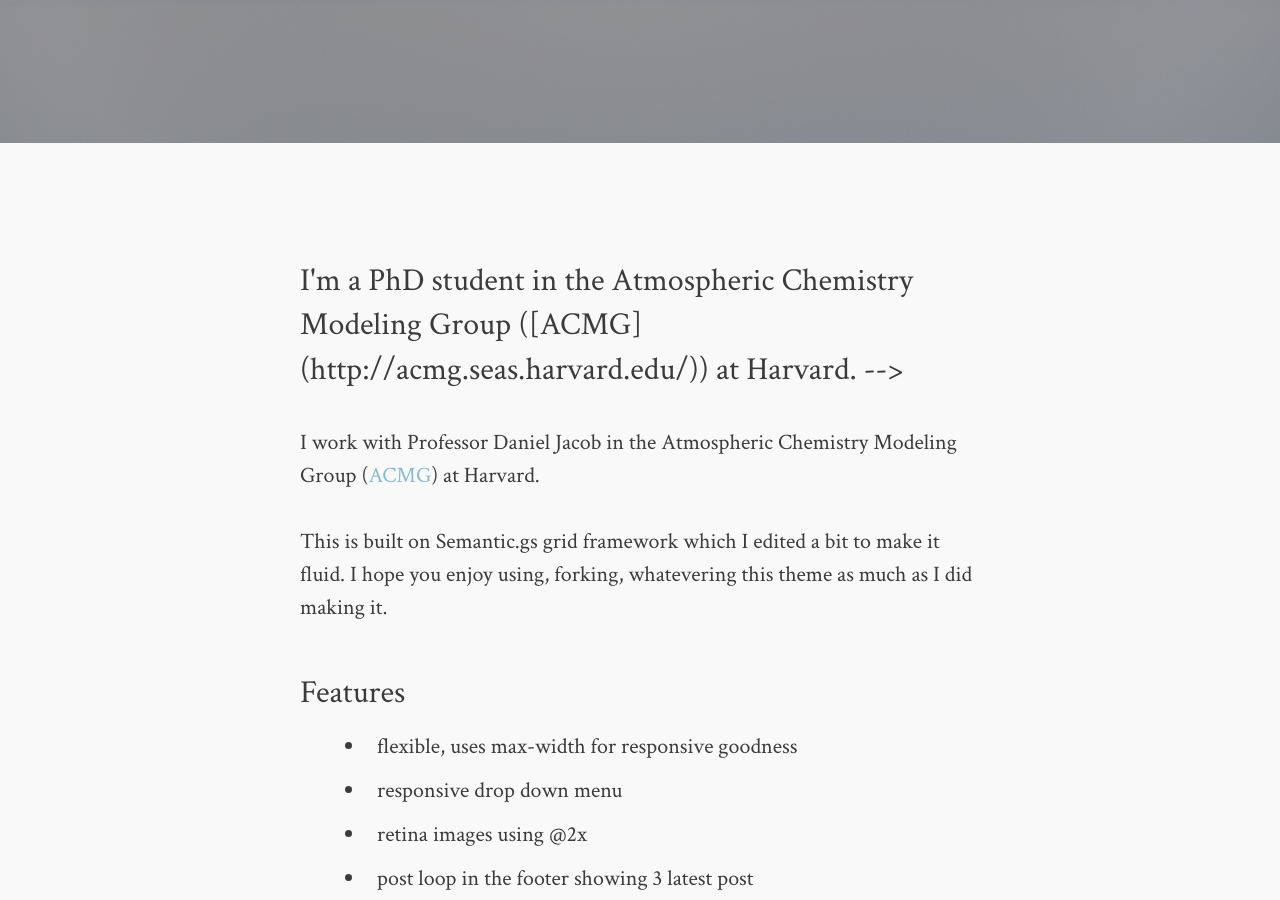
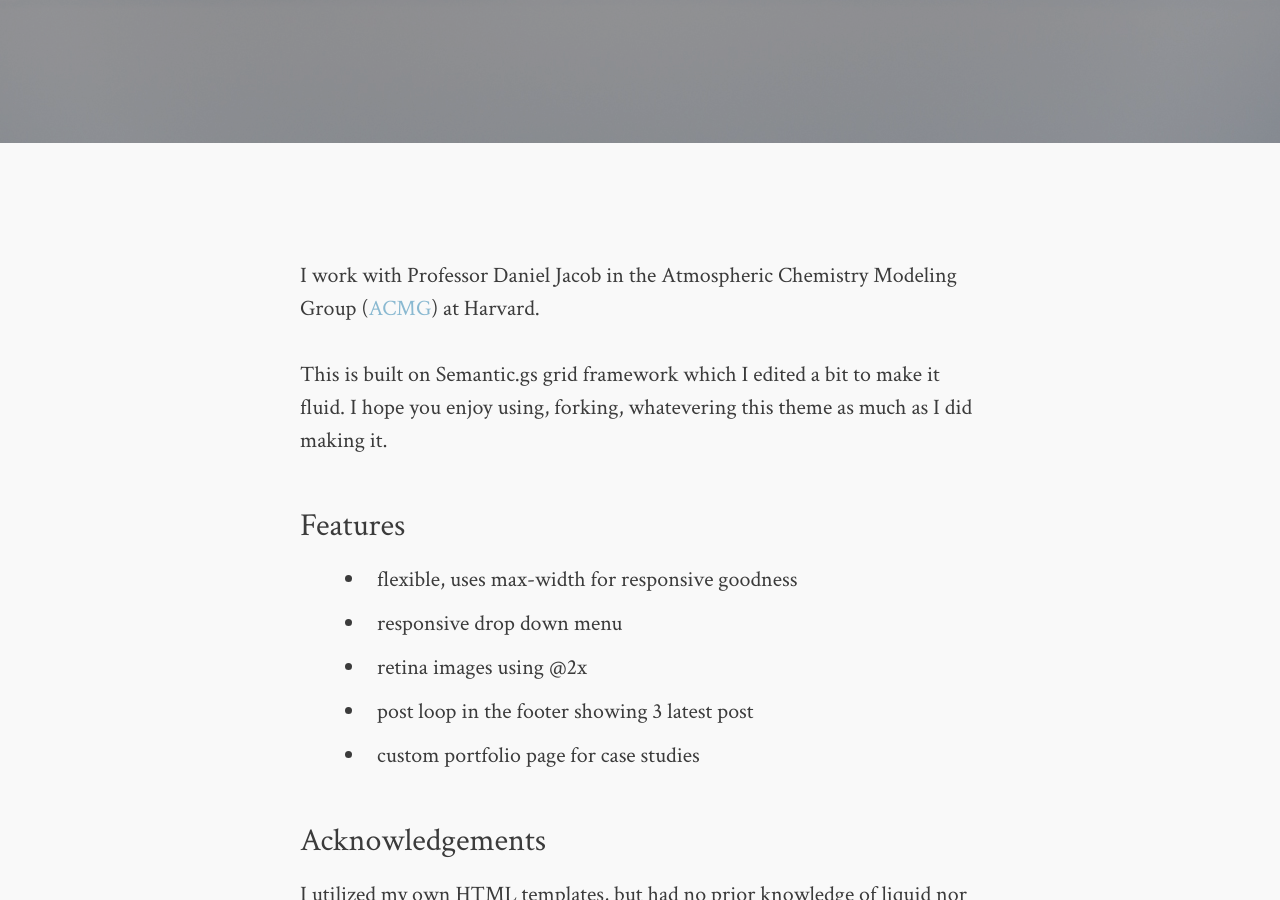
Before and after one commit to djvaron/djvaron.github.io, a Jekyll site: the page built from about.md, in a window 1280 px wide and 900 px high, scrolled down 407 px. Built offline with Jekyll 4.4.1, drawn with Linux system fonts in a browser that asks for light colours; comment, search, counter and statistics services are not loaded.

Commit message:
Update about.md

```diff
--- a/about.md
+++ b/about.md
@@ -1,8 +1,8 @@
 ---
 layout: post
 permalink: /about/index.html
-<!-- title: About Me
-description: I'm a PhD student in the Atmospheric Chemistry Modeling Group ([ACMG](http://acmg.seas.harvard.edu/)) at Harvard. -->
+<!-- title: About Me -->
+<!-- description: I'm a PhD student in the Atmospheric Chemistry Modeling Group ([ACMG](http://acmg.seas.harvard.edu/)) at Harvard. -->
 tags: [about]
 image:
   feature: soft-trees.jpg
```
